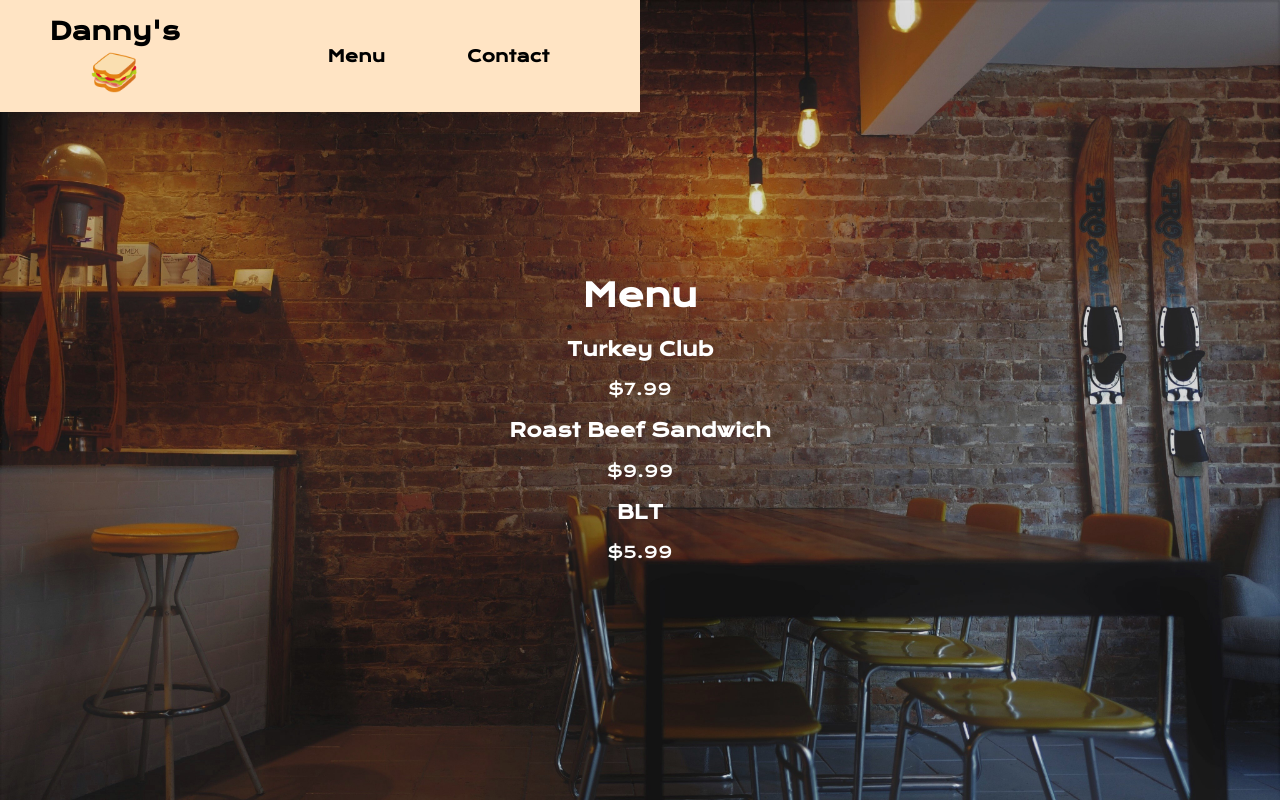
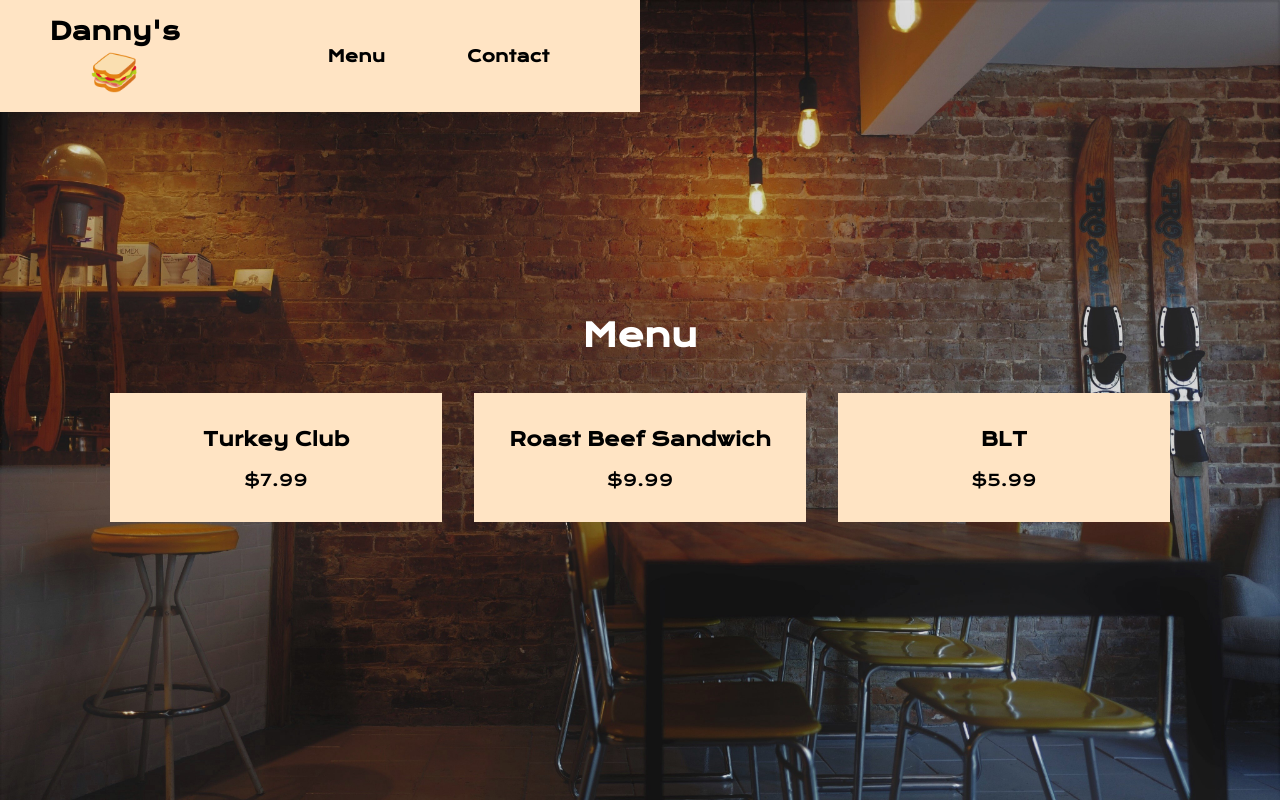
Before and after one commit to agrattan0820/Restaurant-React, a React (Create React App) app: page /menu in a window 1280 px wide. Built offline with nearby package versions, Linux system fonts and the light colour scheme.

Commit message:
Menu-Item Initial Styling

```diff
--- a/src/App.css
+++ b/src/App.css
@@ -87,6 +87,19 @@ address {
   margin-top: 10vh;
 }
 
+.menu-container {
+  display: flex;
+  justify-content: center;
+}
+
+.menu-item-container {
+  color: black;
+  background-color: bisque;
+  width: 300px;
+  margin: 1rem;
+  padding: 1rem;
+}
+
 form {
   display: flex;
   flex-direction: column;
```
